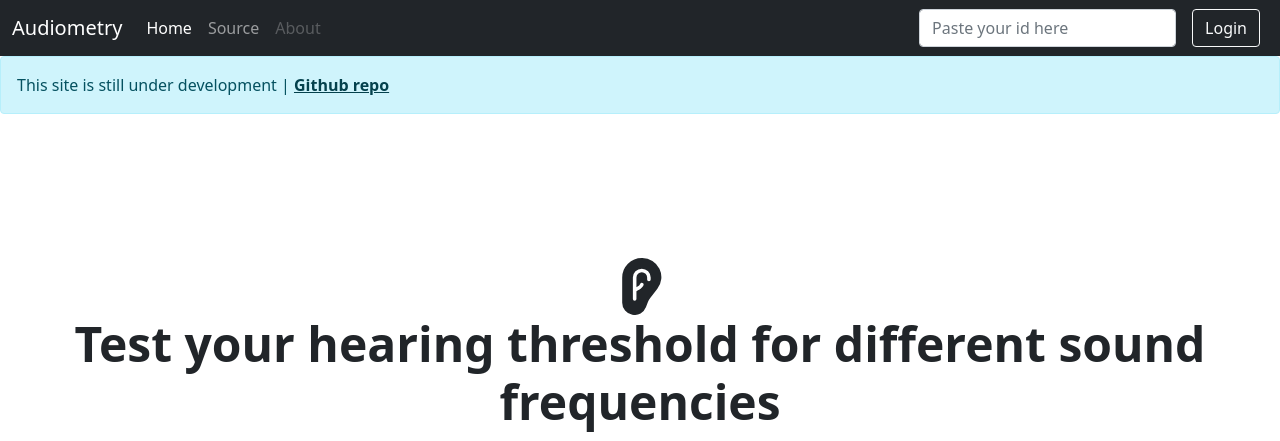
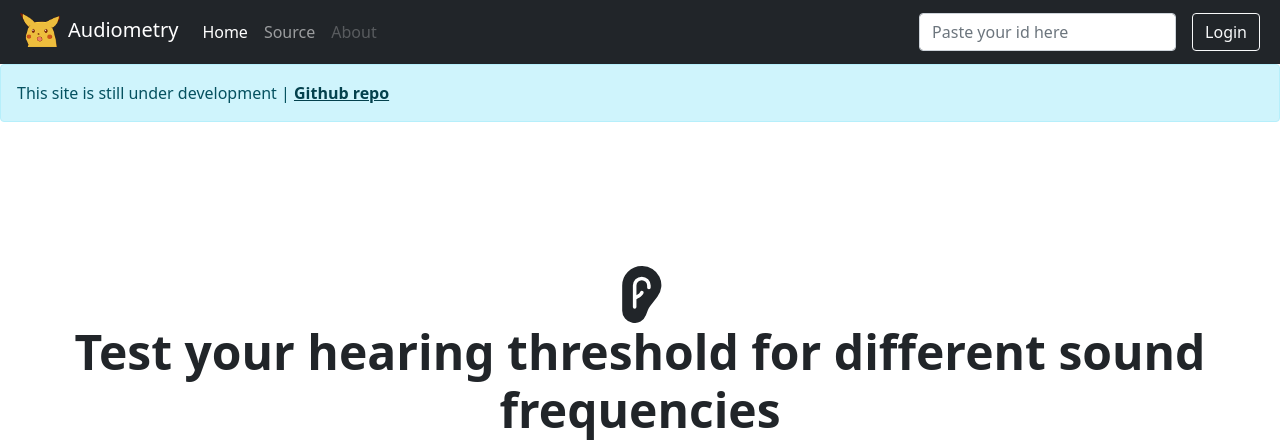
Before and after one commit to HaZoru/audiometry, a Flask app: page / in a window 1280 px wide. Shown: the top 441 px of the page. Run offline with Flask 2, Linux system fonts and the light colour scheme.

Commit message:
add logo

```diff
--- a/templates/layout.html
+++ b/templates/layout.html
@@ -21,7 +21,8 @@
     <!-- navbar(navbar expand at lg) from https://getbootstrap.com/docs/5.1/examples/navbars/ -->
     <nav class="navbar navbar-expand-lg navbar-dark bg-dark" aria-label="Fifth navbar example">
         <div class="container-fluid">
-            <a class="navbar-brand" href="/">Audiometry</a>
+            <a class="navbar-brand" href="/"><img src="../static/fav/pika.png" width="40" height="34"
+                    class="mb-1 mx-2">Audiometry</a>
             <button class="navbar-toggler" type="button" data-bs-toggle="collapse" data-bs-target="#navbarsExample05"
                 aria-controls="navbarsExample05" aria-expanded="false" aria-label="Toggle navigation">
                 <span class="navbar-toggler-icon"></span>
```
